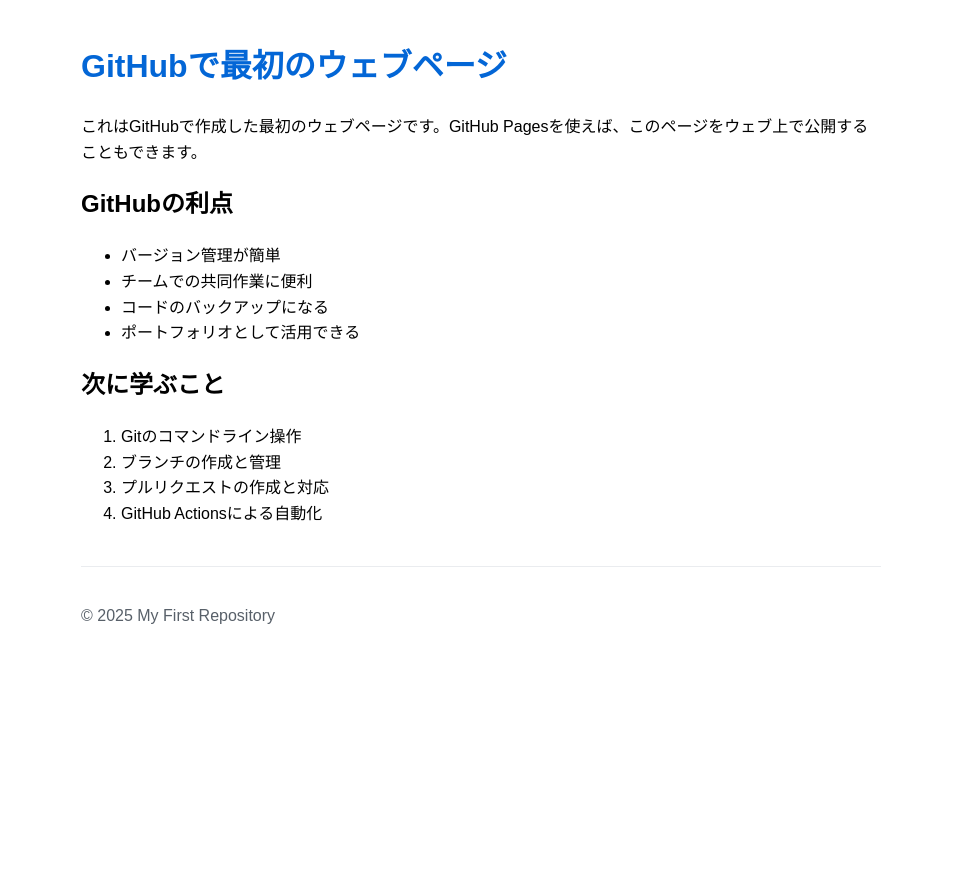
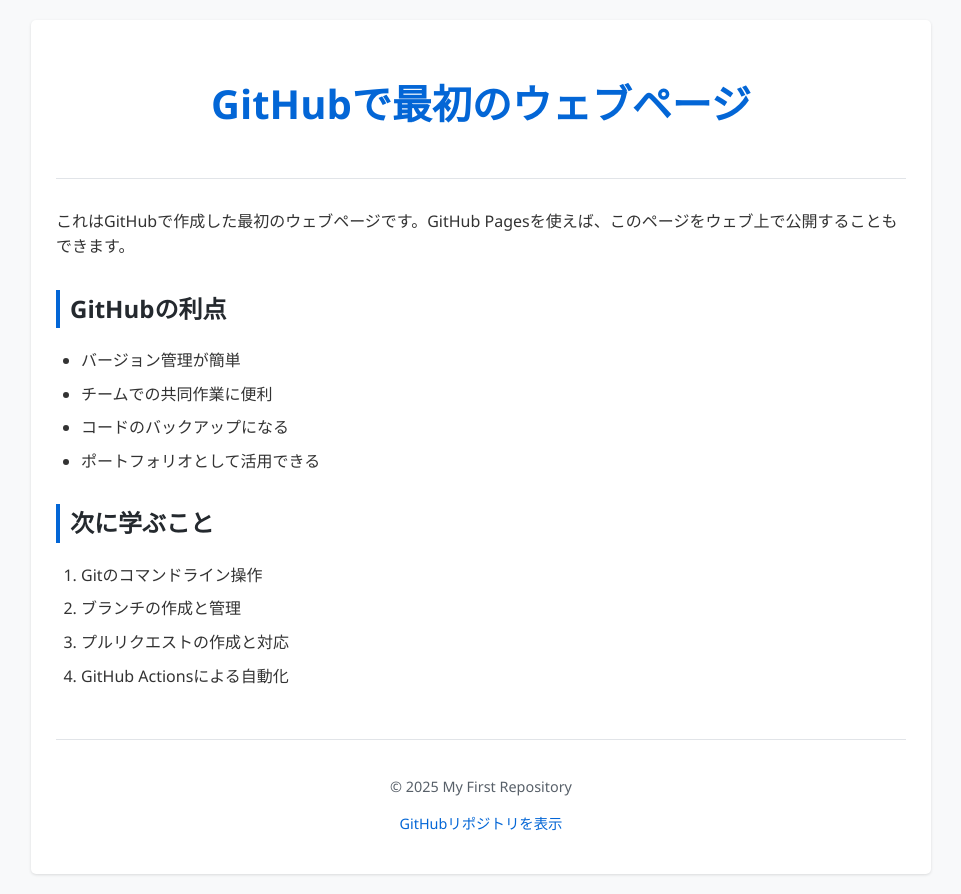
Before and after one commit to Junnichis/my-first-repo, a plain HTML site: page index.html in a window 1280 px wide. Shown: the whole page, without its empty margins (159-1120 px from the left). Before the commit the page ends 800 px from the top, so only its background shows below. Drawn offline with Linux system fonts and the light colour scheme.

Commit message:
HTMLファイルを外部CSSを使うように更新

```diff
--- a/index.html
+++ b/index.html
@@ -4,26 +4,10 @@
     <meta charset="UTF-8">
     <meta name="viewport" content="width=device-width, initial-scale=1.0">
     <title>My First GitHub Page</title>
-    <style>
-        body {
-            font-family: Arial, sans-serif;
-            max-width: 800px;
-            margin: 0 auto;
-            padding: 20px;
-            line-height: 1.6;
-        }
-        h1 {
-            color: #0366d6;
-        }
-        footer {
-            margin-top: 40px;
-            color: #586069;
-            border-top: 1px solid #eaecef;
-            padding-top: 20px;
-        }
-    </style>
+    <link rel="stylesheet" href="styles.css">
 </head>
 <body>
+    <div class="container">
         <header>
             <h1>GitHubで最初のウェブページ</h1>
         </header>
@@ -48,6 +32,8 @@
         </main>
         <footer>
             <p>© 2025 My First Repository</p>
+            <p><a href="https://github.com/Junnichis/my-first-repo">GitHubリポジトリを表示</a></p>
         </footer>
+    </div>
 </body>
 </html>
```
Lines whose indentation alone changed are shown as unchanged.
